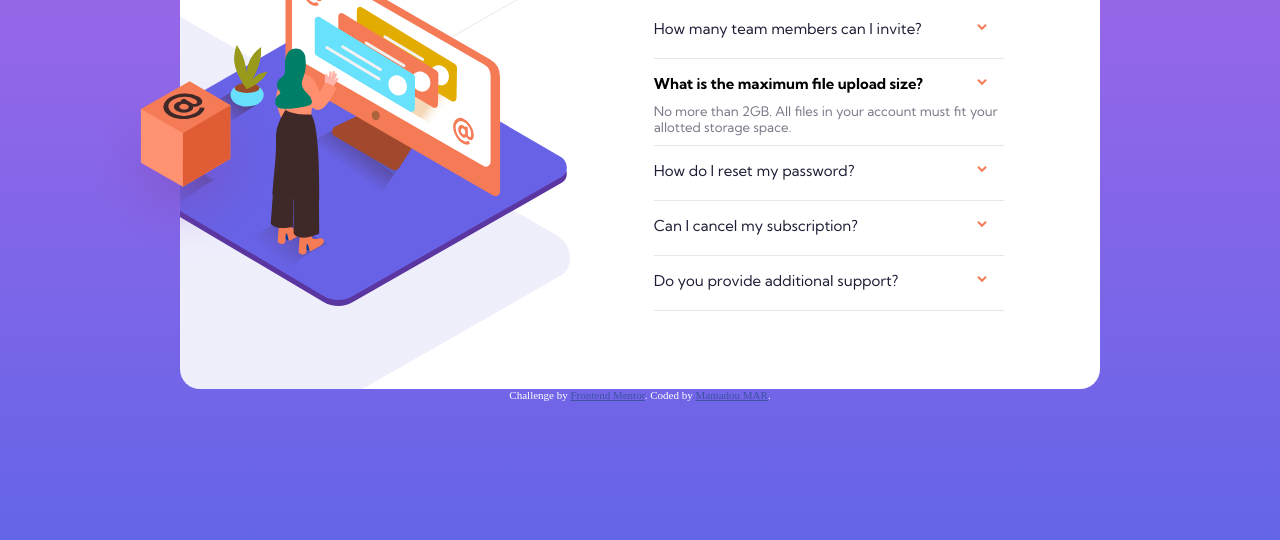
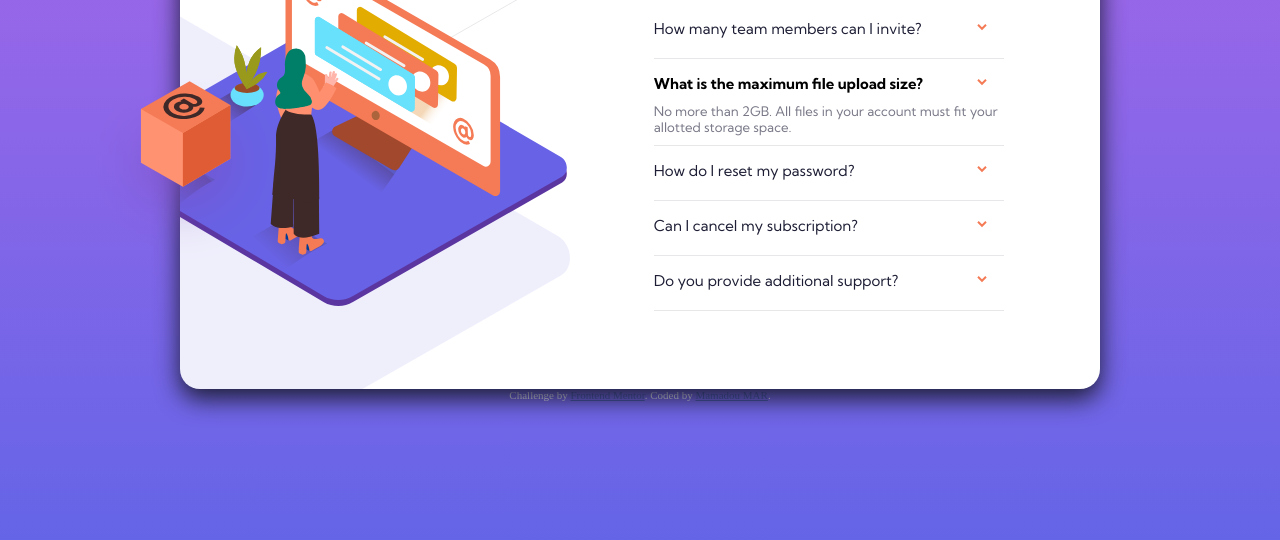
Before and after one commit to Mar1362/faq-accordion-card, a plain HTML site: page index.html in a window 1280 px wide. Shown: the part 260-800 px from the top of the page. Drawn offline with Linux system fonts and the light colour scheme.

Commit message:
Update index.css

```diff
--- a/index.css
+++ b/index.css
@@ -32,6 +32,7 @@ body{
     margin-top: 40%;
     background: url(images/bg-pattern-mobile.svg) no-repeat 50% 0, white;
     position: relative;
+    box-shadow: 0 10px 25px var(--color-very-dark-desaturated-blue);
 }
 .card-mobile::before{
     content: "";
```
